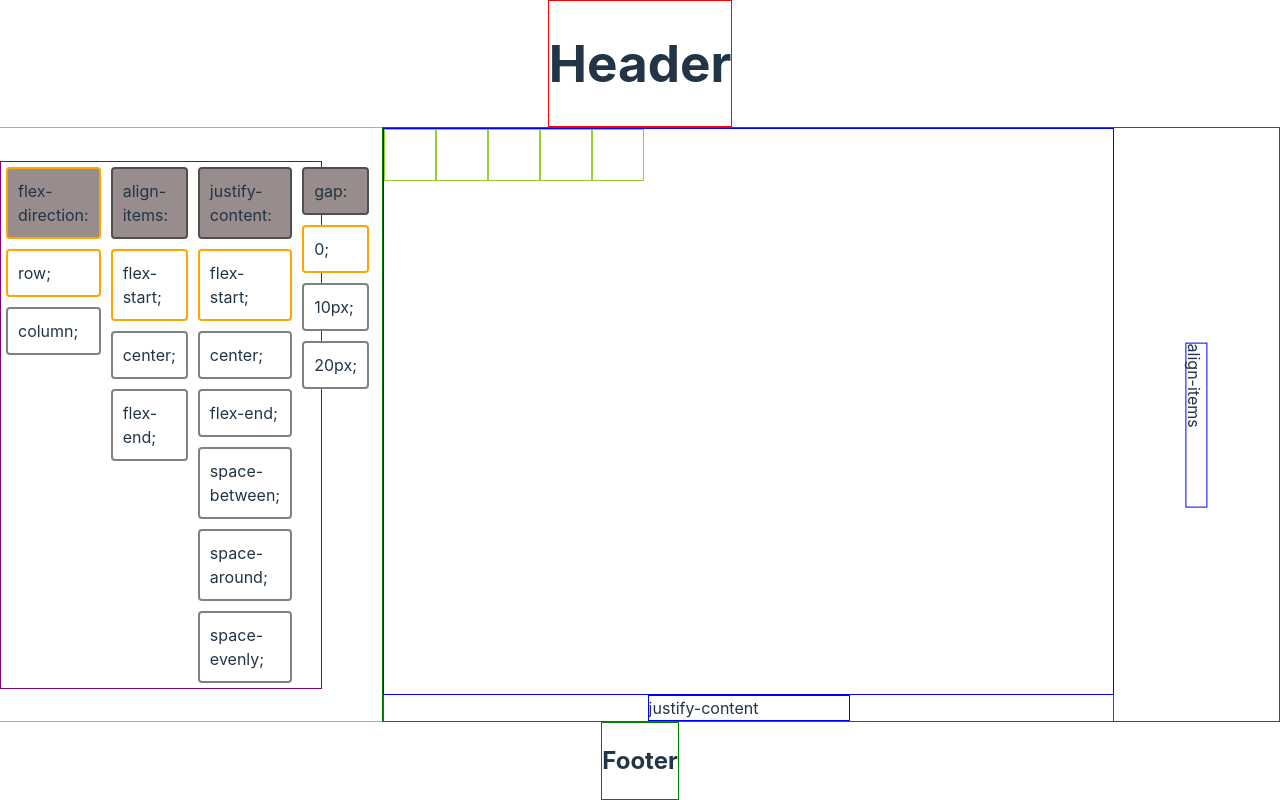
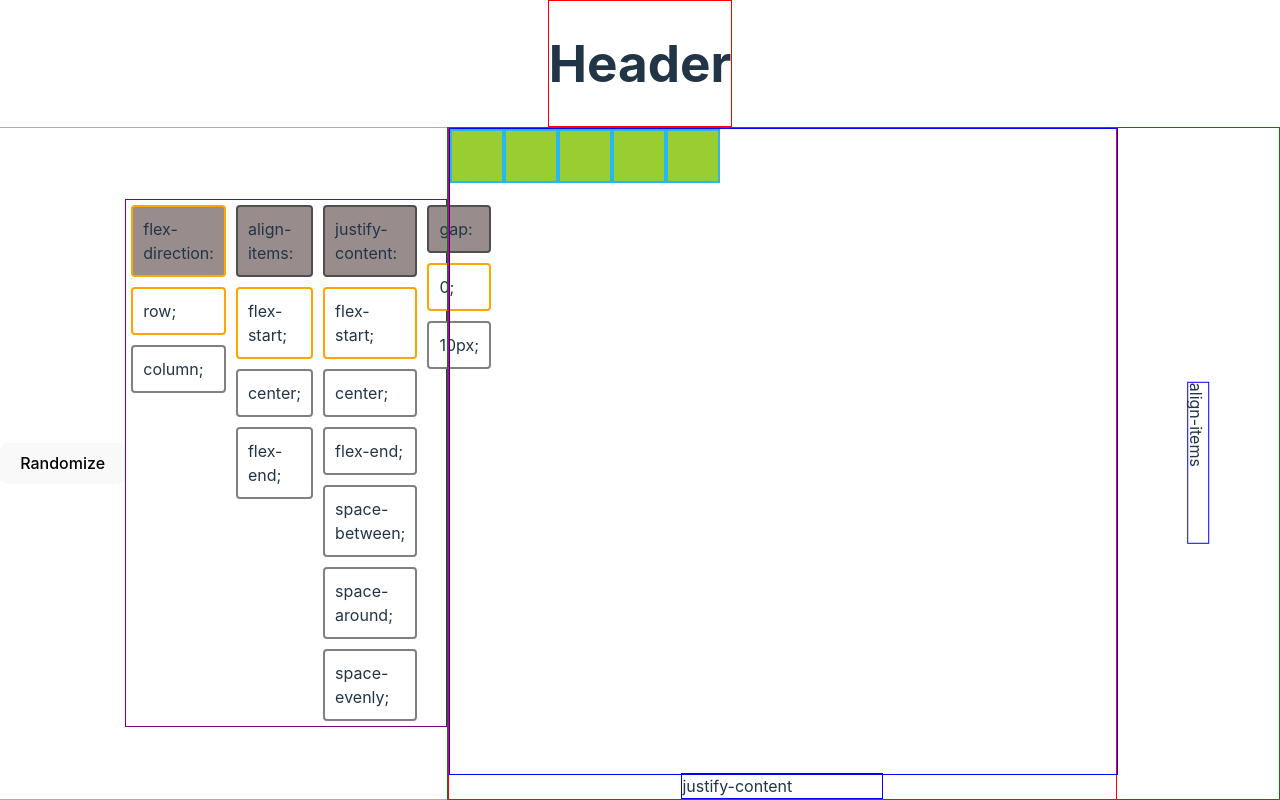
Before and after one commit to kingwilldabeast/flex-tutorial, a React (Vite) app: page / in a window 1280 px wide. Built offline with nearby package versions, Linux system fonts and the light colour scheme.

Commit message:
able to randomize overlapping target as mini game

```diff
--- a/src/App.css
+++ b/src/App.css
@@ -3,7 +3,7 @@ html, body, #root, .app {
   width: 100%;
   margin: 0;
   padding: 0;
-  overflow: hidden;
+  /* overflow: hidden; */
 
 }
 
@@ -49,12 +49,28 @@ html, body, #root, .app {
   height: 100%;
 }
 
+.overlap-container {
+  position: relative;
+  width: 100%;
+  height: 100%;
+}
+
 .box-container {
+  position: absolute;
+  /* background-color: rgb(152, 140, 140); */
   width: 100%;
   height: 100%;
   border: 1px solid blue;
   display: flex;
-  flex-direction: row;
+}
+
+.target-container {
+  position: absolute;
+  /* background-color: rgb(152, 140, 140); */
+  width: 100%;
+  height: 100%;
+  border: 1px solid blue;
+  display: flex;
 }
 
 .x-axis {
@@ -75,7 +91,14 @@ html, body, #root, .app {
 .item {
   height: 50px;
   width: 50px;
-  border: 1px solid yellowgreen;
+  background-color: yellowgreen;
+  border: 2px solid transparent;
+}
+
+.target {
+  height: 50px;
+  width: 50px;
+  border: 2px solid rgb(37, 185, 244);
 }
 
 .button-container {
--- a/src/App.jsx
+++ b/src/App.jsx
@@ -8,7 +8,6 @@ import './App.css'
 
 import Header from './components/Header'
 import Torso from './components/Torso'
-import Footer from './components/Footer'
 
 export default function App() {
 
@@ -18,7 +17,6 @@ export default function App() {
 
     <Header/>
     <Torso/>
-    <Footer/>
 
 
     </div>
--- a/src/components/Torso.jsx
+++ b/src/components/Torso.jsx
@@ -15,10 +15,21 @@ export default function Torso (props) {
     const justifyContentOptions = ['flex-start', 'center', 'flex-end', 'space-between', 'space-around', 'space-evenly']
     const [justifyContent, setJustifyContent] = useState(justifyContentOptions[0]);
 
-    const gapOptions = ['0px', '10px', '20px']
+    const gapOptions = ['0px', '10px']
     const [gap, setGap] = useState(gapOptions[0])
 
+    const [targetDirection, setTargetDirection] = useState(directionOptions[0]);
+
+    const [targetAlignItems, setTargetAlignItems] = useState(alignItemOptions[0]);
+
+    const [targetJustifyContent, setTargetJustifyContent] = useState(justifyContentOptions[0]);
+
+    const [targetGap, setTargetGap] = useState(gapOptions[0])
+
     const [activeButton, setActiveButton] = useState(0);
+
+    const [buttonClicked, setButtonClicked] = useState(false);
+
 
     const containerStyle = {
         display: 'flex',
@@ -28,80 +39,89 @@ export default function Torso (props) {
         gap: gap
     };
 
+    const targetContainerStyle = {
+        display: 'flex',
+        flexDirection: targetDirection,
+        alignItems: targetAlignItems,
+        justifyContent: targetJustifyContent,
+        gap: targetGap
+    }
+
+    const randomizeTarget = () => {
+        setTargetDirection(directionOptions[getRandomInt(0,directionOptions.length-1)])
+        setTargetAlignItems(alignItemOptions[getRandomInt(0,alignItemOptions.length-1)])
+        setTargetJustifyContent(justifyContentOptions[getRandomInt(0,justifyContentOptions.length-1)])
+        setTargetGap(gapOptions[getRandomInt(0,gapOptions.length-1)])
+    }
+
+    function getRandomInt(min, max) {
+        return Math.floor(Math.random() * (max - min + 1)) + min;
+    }
+
     const buttonSelected = {
         border: '1px solid orange'
     }
 
     // Handler function for arrow key presses
     const handleKeyDown = (event) => {
-            if (event.key === 'ArrowRight') {
+        switch (event.key) {
+          case 'ArrowRight':
             setActiveButton((prev) => (prev + 1) % 4);
-            } else if (event.key === 'ArrowLeft') {
+            break;
+          case 'ArrowLeft':
             setActiveButton((prev) => (prev - 1 + 4) % 4);
-            } else if (event.key === 'ArrowDown') {
-                // Move to the next direction
-                switch(activeButton) {
+            break;
+          case 'ArrowDown':
+            updateOption('down');
+            break;
+          case 'ArrowUp':
+            updateOption('up');
+            break;
+          default:
+            break;
+        }
+      };
+
+      const updateOption = (direction) => {
+        switch (activeButton) {
           case 0:
-                        setDirection((prevDirection) => {
-                            const currentIndex = directionOptions.indexOf(prevDirection);
-                            const nextIndex = (currentIndex + 1) % directionOptions.length;
-                            return directionOptions[nextIndex];
+            setDirection((prev) => {
+              const index = directionOptions.indexOf(prev);
+              const newIndex = direction === 'down'
+                ? (index + 1) % directionOptions.length
+                : (index - 1 + directionOptions.length) % directionOptions.length;
+              return directionOptions[newIndex];
             });
             break;
           case 1:
-                        setAlignItems((prevAlignItem) => {
-                            const currentIndex = alignItemOptions.indexOf(prevAlignItem);
-                            const nextIndex = (currentIndex + 1) % alignItemOptions.length;
-                            return alignItemOptions[nextIndex];
+            setAlignItems((prev) => {
+              const index = alignItemOptions.indexOf(prev);
+              const newIndex = direction === 'down'
+                ? (index + 1) % alignItemOptions.length
+                : (index - 1 + alignItemOptions.length) % alignItemOptions.length;
+              return alignItemOptions[newIndex];
             });
             break;
           case 2:
-                        setJustifyContent((prevJustifyContent) => {
-                            const currentIndex = justifyContentOptions.indexOf(prevJustifyContent);
-                            const nextIndex = (currentIndex + 1) % justifyContentOptions.length;
-                            return justifyContentOptions[nextIndex];
+            setJustifyContent((prev) => {
+              const index = justifyContentOptions.indexOf(prev);
+              const newIndex = direction === 'down'
+                ? (index + 1) % justifyContentOptions.length
+                : (index - 1 + justifyContentOptions.length) % justifyContentOptions.length;
+              return justifyContentOptions[newIndex];
             });
             break;
           case 3:
-                        setGap((prevGap) => {
-                            const currentIndex = gapOptions.indexOf(prevGap);
-                            const nextIndex = (currentIndex + 1) % gapOptions.length;
-                            return gapOptions[nextIndex];
+            setGap((prev) => {
+              const index = gapOptions.indexOf(prev);
+              const newIndex = direction === 'down'
+                ? (index + 1) % gapOptions.length
+                : (index - 1 + gapOptions.length) % gapOptions.length;
+              return gapOptions[newIndex];
             });
             break;
-                }
-              } else if (event.key === 'ArrowUp') {
-                // Move to the previous direction
-                switch(activeButton) {
-                    case 0:
-                        setDirection((prevDirection) => {
-                            const currentIndex = directionOptions.indexOf(prevDirection);
-                            const prevIndex = (currentIndex - 1 + directionOptions.length) % directionOptions.length;
-                            return directionOptions[prevIndex];
-                          });
+          default:
             break;
-                    case 1:
-                        setAlignItems((prevAlignItem) => {
-                            const currentIndex = alignItemOptions.indexOf(prevAlignItem);
-                            const prevIndex = (currentIndex - 1 + alignItemOptions.length) % alignItemOptions.length;
-                            return alignItemOptions[prevIndex];
-                          });
-                        break;
-                    case 2:
-                        setJustifyContent((prevJustifyContent) => {
-                            const currentIndex = justifyContentOptions.indexOf(prevJustifyContent);
-                            const prevIndex = (currentIndex - 1 + justifyContentOptions.length) % justifyContentOptions.length;
-                            return justifyContentOptions[prevIndex];
-                          });
-                        break;
-                    case 3:
-                        setGap((prevGap) => {
-                            const currentIndex = gapOptions.indexOf(prevGap);
-                            const prevIndex = (currentIndex - 1 + gapOptions.length) % gapOptions.length;
-                            return gapOptions[prevIndex];
-                          });
-                        break;
-                }
         }
       };
 
@@ -111,12 +131,19 @@ export default function Torso (props) {
             return () => {
             window.removeEventListener('keydown', handleKeyDown);
             };
-        }, []);
+        }, [activeButton]);
 
+        useEffect(() => {
+            if (buttonClicked) {
+              randomizeTarget();
+              setButtonClicked(false); // Reset buttonClicked to prevent continuous updates
+            }
+          }, [buttonClicked]);
 
     return (
 
       <div className="torso">
+        <button onClick={() => setButtonClicked(true)}>Randomize</button>
         <div className="button-container">
 
             <div className='button-column'>
@@ -231,12 +258,7 @@ export default function Torso (props) {
                 >
                     10px;
                 </div>
-                <div
-                className={gap === '20px' ? 'buttonSelected' : 'buttonUnselected'}
-                onClick={() => setGap(gapOptions[2])}
-                >
-                    20px;
-                </div>
+
 
             </div>
 
@@ -246,6 +268,8 @@ export default function Torso (props) {
 
 
             <div className='x-axis-container'>
+
+                <div className='overlap-container'>
                     <div className="box-container" style={containerStyle}>
                         <div className="item">
 
@@ -264,6 +288,27 @@ export default function Torso (props) {
                         </div>
 
                     </div>
+
+                    <div className="target-container" style={targetContainerStyle}>
+                        <div className="target">
+
+                        </div>
+                        <div className="target">
+
+                        </div>
+                        <div className="target">
+
+                        </div>
+                        <div className="target">
+
+                        </div>
+                        <div className="target">
+
+                        </div>
+
+                    </div>
+                </div>
+
             <div className='x-axis'>
                     {direction == 'column' ? 'align-items' : 'justify-content'}
                 </div>
```
Also changed, not shown: 1 other file (tests, documents, lock files or other folders). Lines whose indentation alone changed are shown as unchanged.
